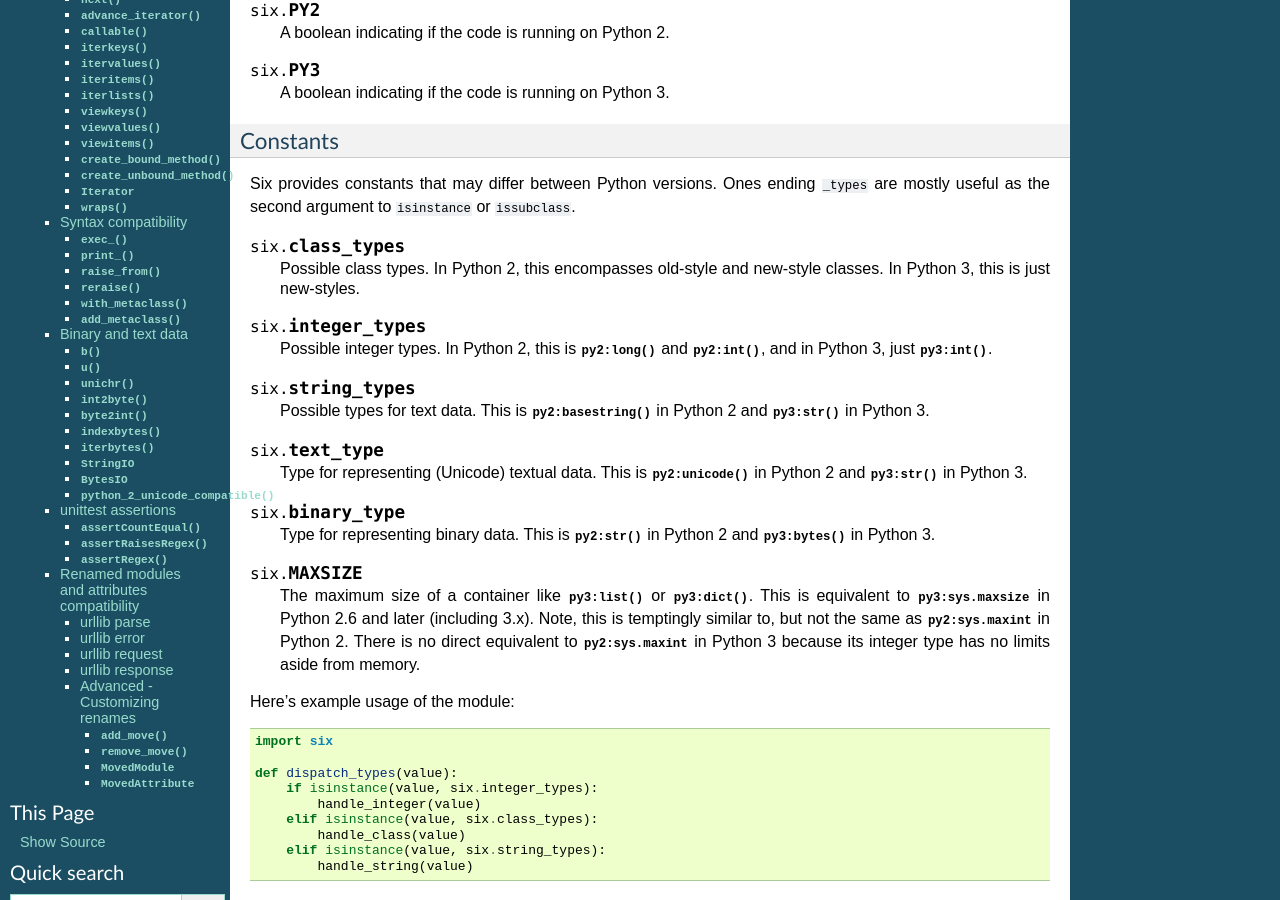
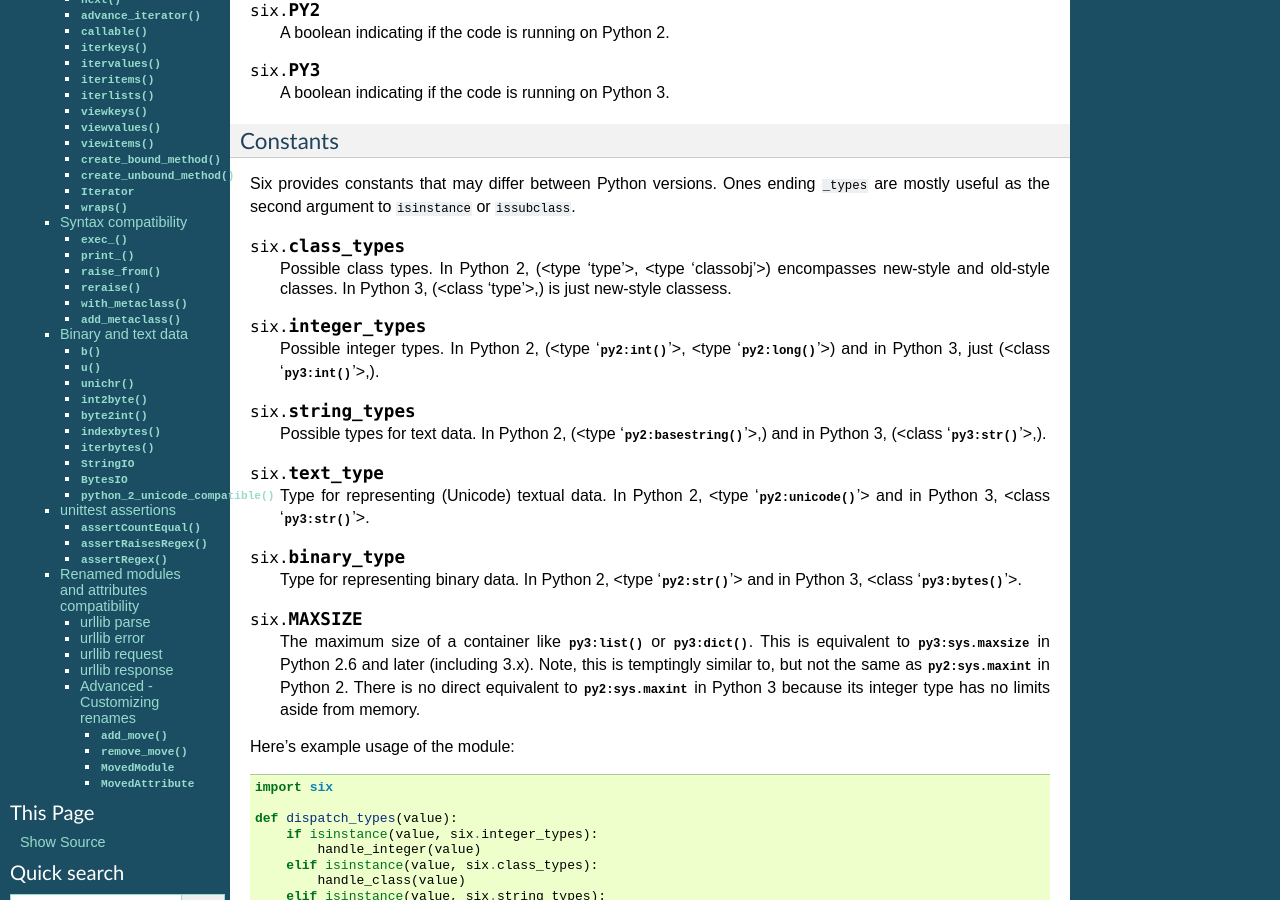
Before and after one commit to benjaminp/six, a Sphinx documentation site: the page built from documentation/index.rst, in a window 1280 px wide and 900 px high, scrolled down 436 px. Built offline with Sphinx 7.4.7, drawn with Linux system fonts in a browser that asks for light colours.

Commit message:
Show the exact values for the types
This change attempts to make these variables easier to understand.

Python 2.7.13:
* six.class_types:    (<type 'type'>, <type 'classobj'>)
* six.integer_types:  (<type 'int'>, <type 'long'>)
* six.string_types:   (<type 'basestring'>,)
* six.text_type:      <type 'unicode'>
* six.binary_type:    <type 'str'>

Python 3.6.2:
* six.class_types:    (<class 'type'>,)
* six.integer_types:  (<class 'int'>,)
* six.string_types:   (<class 'str'>,)
* six.text_type:      <class 'str'>
* six.binary_type:    <class 'bytes'>

```diff
--- a/documentation/index.rst
+++ b/documentation/index.rst
@@ -50,32 +50,33 @@ Six provides constants that may differ between Python versions.  Ones ending
 
 .. data:: class_types
 
-   Possible class types.  In Python 2, this encompasses old-style and new-style
-   classes.  In Python 3, this is just new-styles.
+   Possible class types.  In Python 2, (<type 'type'>, <type 'classobj'>)
+   encompasses new-style and old-style classes.  In Python 3, (<class 'type'>,)
+   is just new-style classess.
 
 
 .. data:: integer_types
 
-   Possible integer types.  In Python 2, this is :func:`py2:long` and
-   :func:`py2:int`, and in Python 3, just :func:`py3:int`.
+   Possible integer types.  In Python 2, (<type ':func:`py2:int`'>, <type ':func:`py2:long`'>) and
+   in Python 3, just (<class ':func:`py3:int`'>,).
 
 
 .. data:: string_types
 
-   Possible types for text data.  This is :func:`py2:basestring` in Python 2 and
-   :func:`py3:str` in Python 3.
+   Possible types for text data.  In Python 2, (<type ':func:`py2:basestring`'>,) and
+   in Python 3, (<class ':func:`py3:str`'>,).
 
 
 .. data:: text_type
 
-   Type for representing (Unicode) textual data.  This is :func:`py2:unicode` in
-   Python 2 and :func:`py3:str` in Python 3.
+   Type for representing (Unicode) textual data.  In Python 2, <type ':func:`py2:unicode`'> and
+   in Python 3, <class ':func:`py3:str`'>.
 
 
 .. data:: binary_type
 
-   Type for representing binary data.  This is :func:`py2:str` in Python 2 and
-   :func:`py3:bytes` in Python 3.
+   Type for representing binary data.  In Python 2,  <type ':func:`py2:str`'> and
+   in Python 3, <class ':func:`py3:bytes`'>.
 
 
 .. data:: MAXSIZE
```
